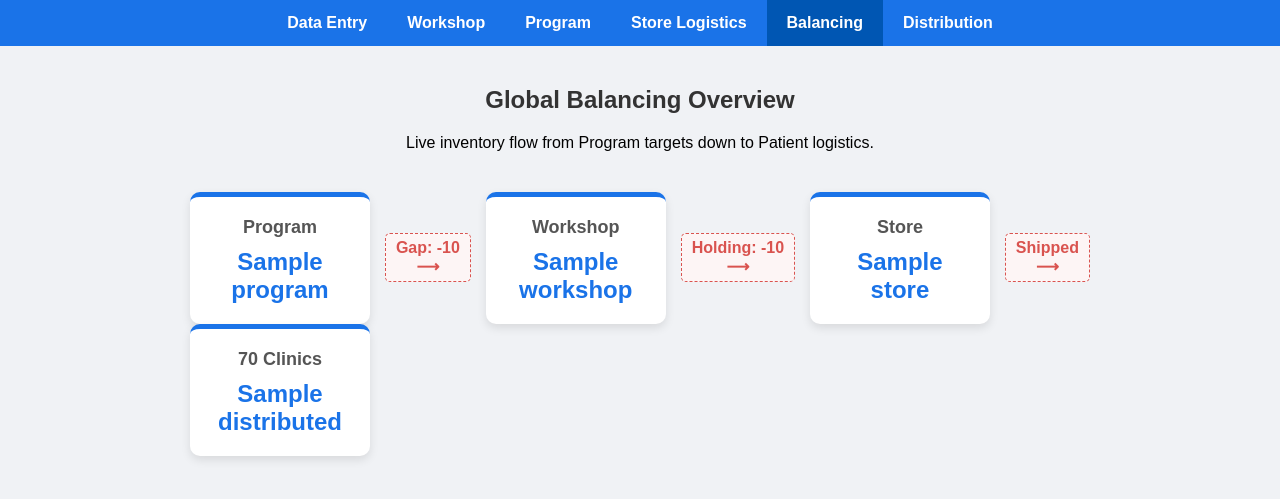
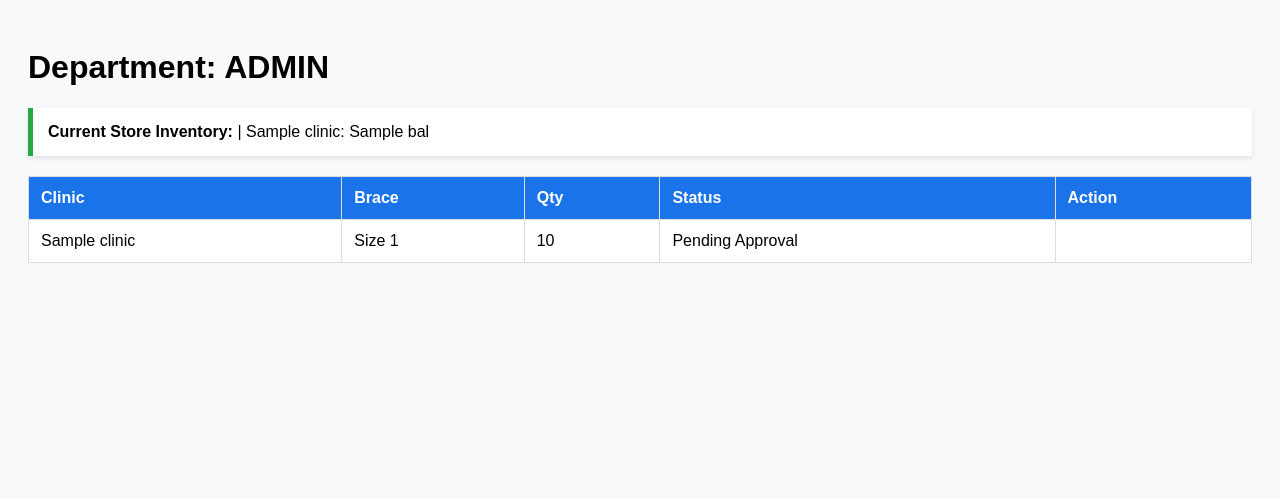
Before and after one commit to logistics-max/brace-flow, a Python web app: template templates/dashboard.html in a window 1280 px wide. Shown: the top 499 px of the page. Run offline with Jinja, Linux system fonts and the light colour scheme; the template is opened without the code that fills it: most values are stand-ins (such as "Sample title", 1, 10 or a date in 2020).

Commit message:
Update dashboard.html

```diff
--- a/templates/dashboard.html
+++ b/templates/dashboard.html
@@ -1,75 +1,49 @@
 <!DOCTYPE html>
 <html>
 <head>
-    <title>Balancing & Logistics Dashboard</title>
-    <meta name="viewport" content="width=device-width, initial-scale=1">
+    <title>{{ role.upper() }} Dashboard</title>
     <style>
-        body { font-family: sans-serif; margin: 0; background-color: #f0f2f5; }
-        .navbar { background-color: #1a73e8; overflow: hidden; display: flex; justify-content: center; flex-wrap: wrap;}
-        .navbar a { color: white; padding: 14px 20px; text-decoration: none; font-weight: bold; }
-        .navbar a:hover, .navbar a.active { background-color: #0056b3; }
-
-        .container { padding: 20px; max-width: 900px; margin: auto; text-align: center; }
-        h2 { color: #333; }
-
-        /* The Flowchart Pipeline */
-        .pipeline { display: flex; justify-content: space-between; align-items: center; margin-top: 40px; flex-wrap: wrap; }
-        .node { background: white; padding: 20px; border-radius: 10px; width: 140px; box-shadow: 0 4px 10px rgba(0,0,0,0.1); border-top: 5px solid #1a73e8; }
-        .node h3 { margin: 0 0 10px 0; font-size: 18px; color: #555; }
-        .node .number { font-size: 24px; font-weight: bold; color: #1a73e8; }
-
-        .arrow { font-weight: bold; color: #d9534f; font-size: 16px; background: #fdf5f5; padding: 5px 10px; border-radius: 5px; border: 1px dashed #d9534f;}
+        body { font-family: sans-serif; padding: 20px; background: #f8f9fa; }
+        .balance-box { background: #fff; padding: 15px; border-left: 5px solid #28a745; margin-bottom: 20px; box-shadow: 0 2px 5px rgba(0,0,0,0.1); }
+        table { width: 100%; border-collapse: collapse; background: white; }
+        th, td { padding: 12px; border: 1px solid #ddd; text-align: left; }
+        th { background: #1a73e8; color: white; }
+        .btn { padding: 8px 12px; color: white; text-decoration: none; border-radius: 4px; font-weight: bold; display: inline-block; }
+        .btn-green { background: #28a745; } .btn-orange { background: #fd7e14; }
     </style>
 </head>
 <body>
+    <h1>Department: {{ role.upper() }}</h1>
 
-    <div class="navbar">
-        <a href="/">Data Entry</a>
-        <a href="/workshop">Workshop</a>
-        <a href="/program">Program</a>
-        <a href="/store">Store Logistics</a>
-        <a href="/balancing" class="active">Balancing</a>
-        <a href="/distribution">Distribution</a>
+    <div class="balance-box">
+        <strong>Current Store Inventory:</strong>
+        {% for clinic, bal in balances.items() %}
+            {% if bal != 0 %} <span>| {{ clinic }}: {{ bal }} </span> {% endif %}
+        {% endfor %}
     </div>
 
-    <div class="container">
-        <h2>Global Balancing Overview</h2>
-        <p>Live inventory flow from Program targets down to Patient logistics.</p>
-
-        <div class="pipeline">
-            <div class="node">
-                <h3>Program</h3>
-                <div class="number">{{ data.program }}</div>
-            </div>
-
-            <div class="arrow">
-                Gap: -{{ data.program - data.workshop }}<br>&#10230;
-            </div>
-
-            <div class="node">
-                <h3>Workshop</h3>
-                <div class="number">{{ data.workshop }}</div>
-            </div>
-
-            <div class="arrow">
-                Holding: -{{ data.workshop - data.store }}<br>&#10230;
-            </div>
-
-            <div class="node">
-                <h3>Store</h3>
-                <div class="number">{{ data.store }}</div>
-            </div>
-
-            <div class="arrow">
-                Shipped<br>&#10230;
-            </div>
-
-            <div class="node">
-                <h3>70 Clinics</h3>
-                <div class="number">{{ data.distributed }}</div>
-            </div>
-        </div>
-    </div>
-
+    <table>
+        <tr><th>Clinic</th><th>Brace</th><th>Qty</th><th>Status</th><th>Action</th></tr>
+        {% for order in orders %}
+        <tr>
+            <td>{{ order.Clinic }}</td><td>Size {{ order.Size }}</td><td>{{ order.Qty }}</td><td>{{ order.Status }}</td>
+            <td>
+                {% if role == "coordinator" and order.Status == "Pending Approval" %}
+                    <a href="/transition/{{ loop.index0 }}/In Production" class="btn btn-green">Approve Production</a>
+                {% elif role == "workshop" %}
+                    <a href="/transition/{{ loop.index0 }}/Produced" class="btn btn-orange">Handover to Store</a>
+                {% elif role == "store" and order.Status == "Produced" %}
+                    <a href="/transition/{{ loop.index0 }}/In Store" class="btn btn-green">Receive (+1 Balance)</a>
+                {% elif role == "store" and order.Status == "In Store" %}
+                    <a href="/transition/{{ loop.index0 }}/Dist. Requested" class="btn btn-orange">Request Dispatch</a>
+                {% elif role == "coordinator" and order.Status == "Dist. Requested" %}
+                    <a href="/transition/{{ loop.index0 }}/Dist. Approved" class="btn btn-green">Approve Dispatch</a>
+                {% elif role == "store" and order.Status == "Dist. Approved" %}
+                    <a href="/transition/{{ loop.index0 }}/Dispatched" class="btn btn-orange">Confirm Dispatch (-1 Balance)</a>
+                {% endif %}
+            </td>
+        </tr>
+        {% endfor %}
+    </table>
 </body>
 </html>
```
